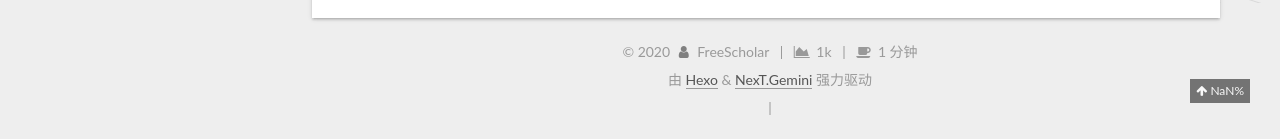
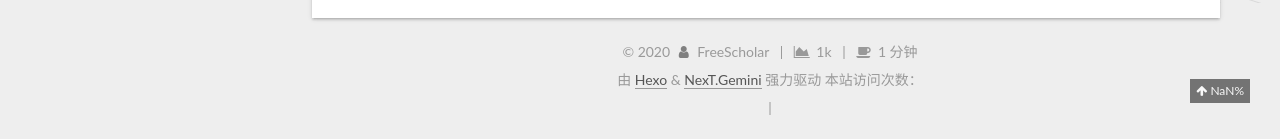
Before and after one commit to FreeScholar315/FreeScholar315.github.io, a plain HTML site: page 2015/07/01/高中日志/index.html in a window 1280 px wide. Shown: the part 797-936 px from the top of the page. Drawn offline with Linux system fonts and the light colour scheme; some packages are replaced by stand-ins of ours; a script that the page names is missing.

Commit message:
Site updated: 2020-04-07 22:32:53

```diff
--- a/2015/07/01/高中日志/index.html
+++ b/2015/07/01/高中日志/index.html
@@ -427,6 +427,9 @@
   </div>
 
 
+<span id="busuanzi_container_site_uv"> 本站访问次数：<span class="busuanzi-value" id="busuanzi_value_site_pv"></span></span>
+
+
 <div class="busuanzi-count">
   <script async src="https://busuanzi.ibruce.info/busuanzi/2.3/busuanzi.pure.mini.js"></script>
     <span class="post-meta-item" id="busuanzi_container_site_uv" style="display: none;">
```
Also changed, not shown: 2019/07/01/大学日志/index.html (+3 -0 lines), 2020/04/06/hello-world/index.html (+3 -0 lines), 2020/04/07/博客书写格式/index.html (+3 -0 lines), about/index.html (+3 -0 lines), archives/2015/07/index.html (+3 -0 lines), archives/2015/index.html (+3 -0 lines), archives/2019/07/index.html (+3 -0 lines), archives/2019/index.html (+3 -0 lines), archives/2020/04/index.html (+3 -0 lines), archives/2020/index.html (+3 -0 lines), archives/index.html (+3 -0 lines), categories/index.html (+3 -0 lines), index.html (+3 -0 lines), tags/index.html (+3 -0 lines), 2 more files.
